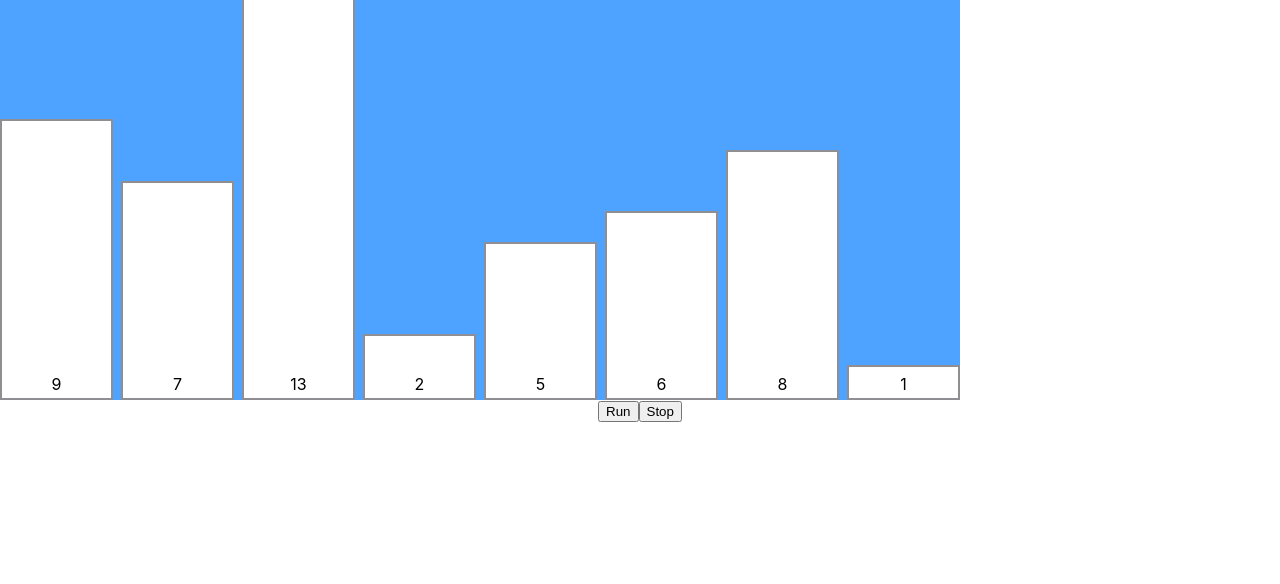
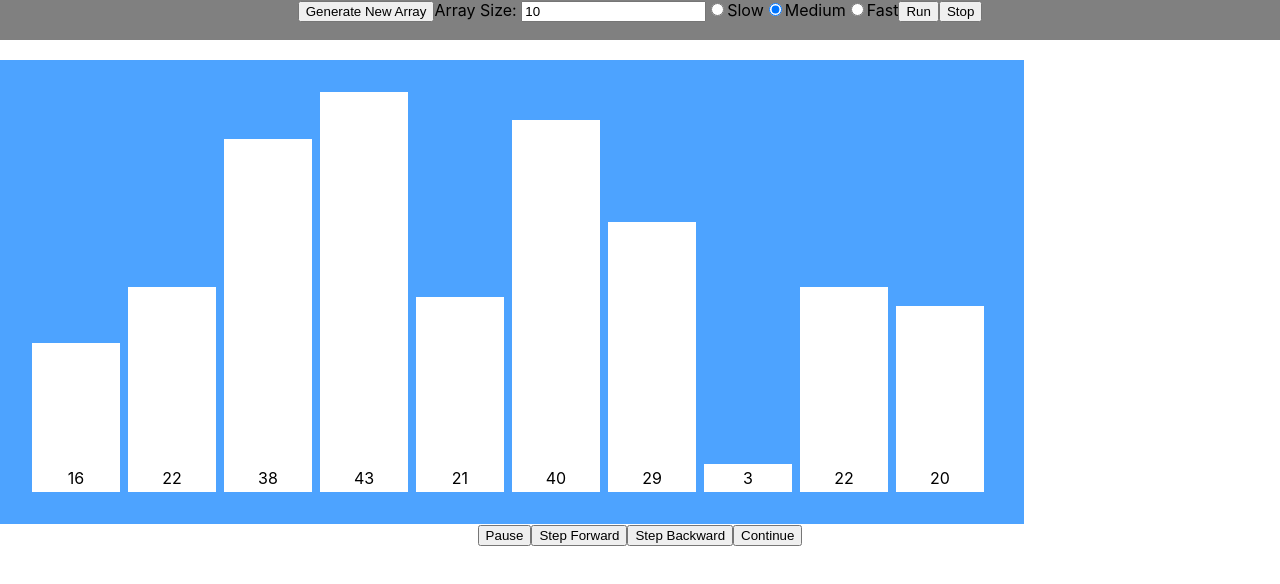
Before and after one commit to Prachurya35/sort-visualizer, a React (Create React App) app: page / in a window 1280 px wide. Shown: the top 584 px of the page. Built offline with nearby package versions, Linux system fonts and the light colour scheme.

Commit message:
new visualizer controls added for better user experience

```diff
--- a/src/App.css
+++ b/src/App.css
@@ -1,16 +1,11 @@
+@import './_settings/variables.css';
+
 .App {
   text-align: center;
 }
 
 .App-logo {
   height: 40vmin;
-  pointer-events: none;
-}
-
-@media (prefers-reduced-motion: no-preference) {
-  .App-logo {
-    animation: App-logo-spin infinite 20s linear;
-  }
 }
 
 .App-header {
@@ -25,14 +20,5 @@
 }
 
 .App-link {
-  color: #61dafb;
+  color: #09d3ac;
 }
-
-@keyframes App-logo-spin {
-  from {
-    transform: rotate(0deg);
-  }
-  to {
-    transform: rotate(360deg);
-  }
-}
--- a/src/App.js
+++ b/src/App.js
@@ -1,22 +1,27 @@
-import React, {Component} from 'react';
+import React, { Component } from 'react';
 import './App.css';
 
 import SortChart from './components/organisms/SortChart/';
 
 class App extends Component {
   state = {
-    numbers: [9, 7, 13, 2, 5, 6, 8, 1],
-    max_num: 0,
+    array: [],
+
+    arraySize: 10,
+    slowDown: 5,
+
     comparing: [],
     compared: [],
     sorted: [],
+
+    trace: [],
+    traceStep: -1,
+
     timeoutIds: []
   };
 
   componentDidMount() {
-    this.setState((prevState) => ({
-      max_num: Math.max(...prevState.numbers)
-    }));
+    this.generateRandomArray(this.state.arraySize);
   }
 
   clearTimeouts = () => {
@@ -25,28 +30,28 @@ class App extends Component {
     );
   };
 
-  runVisualizer = (trace) => {
-    const timeoutIds = [];
+  generateRandomArray(max = 10) {
+    // Generate pseudo-random number between 1 and max
+    function getRandomInt(max) {
+      return Math.floor(Math.random() * Math.floor(max)) + 1;
+    }
 
-    trace.forEach((item, i) => {
-      let timeoutId = setTimeout(
-        (item) => {
-          this.setState({
-            current: [item.j, item.j + 1],
-            numbers: item.nums,
-            comparing: item.comparing,
-            compared: item.compared,
-            sorted: item.sorted
-          });
-        },
-        i * 400,
-        item
-      );
+    // Generate an array of length max
+    const array = Array(max)
+      .fill(0)
+      .map(() => getRandomInt(max * 5));
 
-      timeoutIds.push(timeoutId);
-    });
+    this.clearTimeouts();
+    this.setState({ array, trace: [], traceStep: -1 });
+  }
 
-    this.setState({ timeoutIds });
+  handleArraySizeChange = (e) => {
+    e.preventDefault();
+    this.clearTimeouts();
+    let size = Number(e.target.value);
+    size = size > 100 ? 100 : size;
+    size = size < 0 ? 0 : size;
+    this.setState({ arraySize: size }, this.generateRandomArray(size));
   };
 
   bubbleSort = (nums) => {
@@ -122,8 +127,110 @@ class App extends Component {
     return trace;
   };
 
+  _changeVisualState = (visualState) => {
+    this.setState({
+      current: [visualState.j, visualState.j + 1],
+      array: visualState.nums,
+      comparing: visualState.comparing,
+      compared: visualState.compared,
+      sorted: visualState.sorted
+    });
+  };
+
+  runVisualizer = (trace) => {
+    const timeoutIds = [];
+
+    trace.forEach((item, i) => {
+      let timeoutId = setTimeout(
+        (item) => {
+          this.setState(
+            (prevState) => ({
+              traceStep: prevState.traceStep + 1
+            }),
+            this._changeVisualState(item)
+          );
+        },
+        i * (this.state.slowDown / this.state.arraySize) * 1000,
+        item
+      );
+
+      timeoutIds.push(timeoutId);
+    });
+
+    this.setState({ timeoutIds });
+  };
+
   stop = () => {
     this.clearTimeouts();
+  };
+
+  pause = () => {
+    this.clearTimeouts();
+  };
+
+  continue = () => {
+    const trace = this.state.trace.slice(this.state.traceStep);
+    this.runVisualizer(trace);
+  };
+
+  stepForward = () => {
+    const trace = this.state.trace;
+    const step = this.state.traceStep;
+    if (step < trace.length - 1) {
+      const item = trace[step + 1];
+      this.setState(
+        { traceStep: step + 1 },
+        this._changeVisualState(item)
+      );
+    }
+
+    /*  this.setState((prevState) => {
+      const trace = prevState.trace;
+      const step = prevState.traceStep;
+
+      if (step < trace.length - 1) {
+        const item = trace[step + 1];
+        this._changeVisualState(item);
+        return {
+          // current: [item.j, item.j + 1],
+          // array: item.nums,
+          // comparing: item.comparing,
+          // compared: item.compared,
+          // sorted: item.sorted,
+          traceStep: step + 1
+        };
+      }
+    }); */
+  };
+
+  stepBackward = () => {
+    const trace = this.state.trace;
+    const step = this.state.traceStep;
+    if (step > 0) {
+      const item = trace[step - 1];
+      this.setState(
+        { traceStep: step - 1 },
+        this._changeVisualState(item)
+      );
+    }
+
+    /* this.setState((prevState) => {
+      const trace = prevState.trace;
+      const step = prevState.traceStep;
+
+      if (step > 0) {
+        const item = trace[step - 1];
+
+        return {
+          current: [item.j, item.j + 1],
+          array: item.nums,
+          comparing: item.comparing,
+          compared: item.compared,
+          sorted: item.sorted,
+          traceStep: step - 1
+        };
+      }
+    }); */
   };
 
   run = () => {
@@ -131,27 +238,94 @@ class App extends Component {
     this.clearTimeouts();
 
     // Create a copy of the state array
-    const numbers = [...this.state.numbers];
+    const numbers = [...this.state.array];
 
     // Run sorting algorithm and build the trace
     const trace = this.bubbleSort(numbers);
     console.log(trace);
+    this.setState({ trace });
     // Run the visualizer
     this.runVisualizer(trace);
+    console.log(this.state);
   };
 
   render() {
     return (
       <div className="App">
-        <SortChart
-          numbers={this.state.numbers}
-          maxNum={this.state.max_num}
-          comparingIndices={this.state.comparing}
-          comparedIndices={this.state.compared}
-          sortedIndices={this.state.sorted}
-        />
-        <button onClick={this.run}>Run</button>
-        <button onClick={this.stop}>Stop</button>
+        <header
+          style={{
+            marginBottom: '20px',
+            backgroundColor: 'grey',
+            height: '40px'
+          }}
+        >
+          <button
+            onClick={this.generateRandomArray.bind(
+              this,
+              this.state.arraySize
+            )}
+          >
+            Generate New Array
+          </button>
+          <label>
+            Array Size:{' '}
+            <input
+              type="number"
+              max="100"
+              onChange={this.handleArraySizeChange}
+              value={this.state.arraySize}
+            />
+          </label>
+          <label>
+            <input
+              type="radio"
+              name="speed"
+              value="Slow"
+              onChange={() => this.setState({ slowDown: 10 })}
+            />
+            Slow
+          </label>
+          <label>
+            <input
+              type="radio"
+              name="speed"
+              value="Medium"
+              checked
+              onChange={() => this.setState({ slowDown: 5 })}
+            />
+            Medium
+          </label>
+          <label>
+            <input
+              type="radio"
+              name="speed"
+              value="Fast"
+              onChange={() => this.setState({ slowDown: 1 })}
+            />
+            Fast
+          </label>
+          {/* Array Speed Selector */}
+          {/* Create Slider */}
+          {/* Algorithm */}
+          <button onClick={this.run}>Run</button>
+          <button onClick={this.stop}>Stop</button>
+        </header>
+
+        <section>
+          <SortChart
+            numbers={this.state.array}
+            maxNum={Math.max(...this.state.array)}
+            comparingIndices={this.state.comparing}
+            comparedIndices={this.state.compared}
+            sortedIndices={this.state.sorted}
+          />
+
+          {/* Controls */}
+          <button onClick={this.pause}>Pause</button>
+          <button onClick={this.stepForward}>Step Forward</button>
+          <button onClick={this.stepBackward}>Step Backward</button>
+          <button onClick={this.continue}>Continue</button>
+        </section>
       </div>
     );
   }
--- a/src/components/atoms/Bar/index.js
+++ b/src/components/atoms/Bar/index.js
@@ -1,14 +1,23 @@
 import React from 'react';
 import './style.css';
 
-const Bar = ({ width, height, val, comparing, compared, sorted }) => {
+const Bar = ({
+  width,
+  height,
+  val,
+  comparing,
+  compared,
+  sorted,
+  style
+}) => {
   let classNames = 'Bar';
   if (comparing) classNames += ' Bar_comparing';
   if (compared) classNames += ' Bar_compared';
   if (sorted) classNames += ' Bar_sorted';
+
   return (
     <div
-      style={{ width: `${width}%`, height: `${height}%` }}
+      style={{ ...style, width: `${width}%`, height: `${height}%` }}
       className={classNames}
     >
       <span className="Bar__Text">{val}</span>
--- a/src/components/atoms/Bar/style.css
+++ b/src/components/atoms/Bar/style.css
@@ -2,7 +2,6 @@
 
 .Bar {
   background-color: white;
-  border: 2px solid var(--gray-500);
   display: flex;
   flex-direction: column reverse;
   align-items: flex-end;
--- a/src/components/organisms/SortChart/index.js
+++ b/src/components/organisms/SortChart/index.js
@@ -31,21 +31,24 @@ const getListOfBars = (
   sortedIndices
 ) => {
   return numbers.map((num, i) => {
-    let width = 100;
+    let width = 100 / numbers.length;
     let height = (num / maxNum) * 100;
     let comparing = comparingIndices.includes(i);
     let compared = comparedIndices.includes(i);
     let sorted = sortedIndices.includes(i);
 
+    let margin =
+      i === numbers.length ? '0' : width > 3 ? '0.5rem' : '0.125rem';
     return (
       <Bar
         key={`${i}_${num}`}
         width={width}
         height={height}
-        val={num}
+        val={width > 4 ? num : null}
         comparing={comparing}
         compared={compared}
         sorted={sorted}
+        style={{ marginRight: `${margin}` }}
       />
     );
   });
--- a/src/components/organisms/SortChart/style.css
+++ b/src/components/organisms/SortChart/style.css
@@ -4,16 +4,11 @@
   width: 960px;
   min-height: 400px;
   height: 50vh;
+  padding: 2rem;
+
   background-color: var(--blue-500);
+
   display: flex;
   flex-direction: row;
   align-items: flex-end;
 }
-
-.SortChart div {
-  margin-right: 0.5rem;
-}
-
-.SortChart div:last-child {
-  margin: 0;
-}
```
